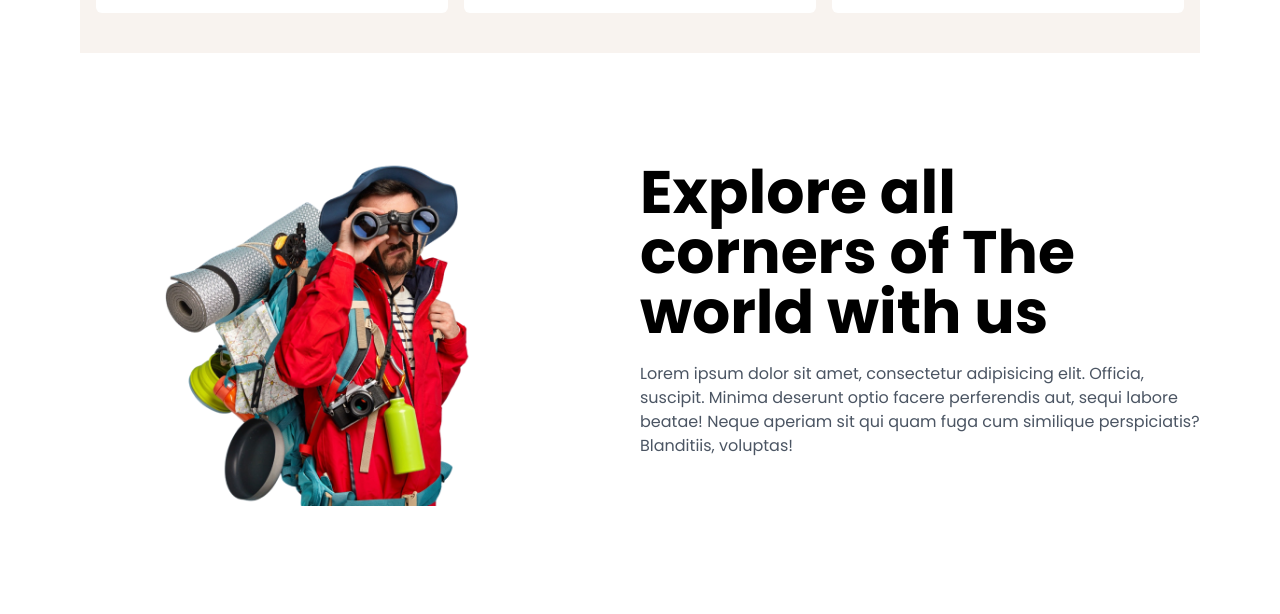
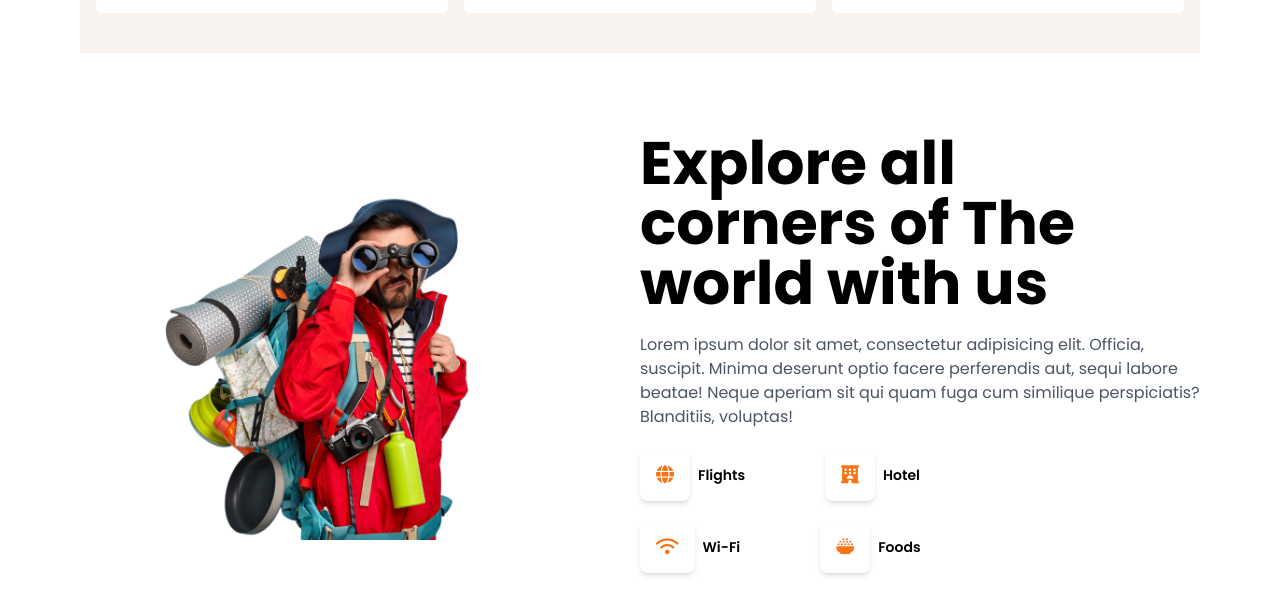
Before and after one commit to khaing17/TestDev, a website built with Vite: page index.html in a window 1280 px wide. Shown: the part 1332-1946 px from the top of the page. Before the commit the page ends 1918 px from the top, so only its background shows below. Built offline with nearby package versions, Linux system fonts and the light colour scheme; files whose address does not match are found by name.

Commit message:
fix layout

```diff
--- a/index.html
+++ b/index.html
@@ -119,9 +119,11 @@
       </div>
     </main>
     <section class="py-10 px-4 bg-[#F8F3EF]" id="section-popular ">
-      <div class="flex justify-between items-end text-sm mb-10">
+      <div
+        class="flex justify-between md:items-end md:flex-row flex-col space-y-6 md:space-y-0 text-sm mb-10"
+      >
         <h1 class="text-3xl font-bold">Popular place</h1>
-        <ul class="flex space-x-8">
+        <ul class="flex space-x-8 overflow-x-scroll example">
           <li class="menu-link">
             <a href="">Beach</a>
           </li>
@@ -135,11 +137,13 @@
             <a href="">Icebergs</a>
           </li>
           <li class="cursor-pointer">
-            <p class="text-orange-500 font-semibold text-sm">View All</p>
+            <p class="text-orange-500 font-semibold text-sm text-nowrap">
+              View All
+            </p>
           </li>
         </ul>
       </div>
-      <div class="flex space-x-4">
+      <div class="flex md:space-x-4 md:flex-row flex-col space-x-0">
         <div class="flex-1 bg-white pb-4 rounded-md">
           <img
             class="rounded-lg h-56 object-cover w-full"
@@ -203,7 +207,7 @@
       </div>
     </section>
     <section class="my-20" id="section-explore">
-      <div class="flex items-center">
+      <div class="flex items-center md:flex-row flex-col">
         <div class="flex-1">
           <img src="/src/assets/image/image2.png" alt="" />
         </div>
@@ -217,7 +221,34 @@
             beatae! Neque aperiam sit qui quam fuga cum similique perspiciatis?
             Blanditiis, voluptas!
           </p>
-          <div></div>
+          <div class="flex space-x-20">
+            <div class="flex space-x-2 items-center">
+              <p class="px-4 py-3 shadow-md rounded-lg">
+                <i class="fa-solid fa-globe text-lg text-orange-500"></i>
+              </p>
+              <p class="text-sm font-semibold">Flights</p>
+            </div>
+            <div class="flex space-x-2 items-center">
+              <p class="px-4 py-3 shadow-md rounded-lg">
+                <i class="fa-solid fa-hotel text-lg text-orange-500"></i>
+              </p>
+              <p class="text-sm font-semibold">Hotel</p>
+            </div>
+          </div>
+          <div class="flex space-x-20">
+            <div class="flex space-x-2 items-center">
+              <p class="px-4 py-3 shadow-md rounded-lg">
+                <i class="fa-solid fa-wifi text-lg text-orange-500"></i>
+              </p>
+              <p class="text-sm font-semibold">Wi-Fi</p>
+            </div>
+            <div class="flex space-x-2 items-center">
+              <p class="px-4 py-3 shadow-md rounded-lg">
+                <i class="fa-solid fa-bowl-rice text-lg text-orange-500"></i>
+              </p>
+              <p class="text-sm font-semibold">Foods</p>
+            </div>
+          </div>
         </div>
       </div>
     </section>
--- a/style.css
+++ b/style.css
@@ -25,3 +25,7 @@
   transform: scaleX(1);
   transform-origin: bottom left;
 }
+
+.example::-webkit-scrollbar {
+  display: none;
+}
```
